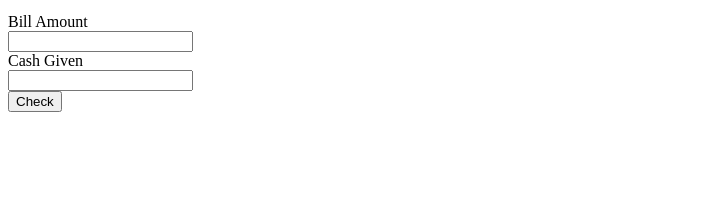
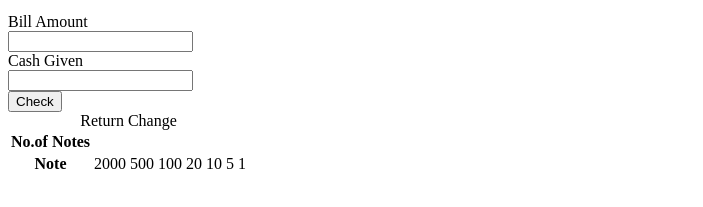
Before and after one commit to abirsinha88/Cash-Register-Manager, a plain HTML site: page index.html in a window 1280 px wide. Shown: the part 101-308 px from the top of the page, without its empty margins (0-703 px from the left). Drawn offline with Linux system fonts and the light colour scheme.

Commit message:
table elements added

```diff
--- a/index.html
+++ b/index.html
@@ -3,7 +3,7 @@
 <head>
     <meta charset="UTF-8">
     <meta name="viewport" content="width=device-width, initial-scale=1.0">
-    <title>Document</title>
+    <title>Cash Register</title>
 </head>
 <body>
     <h1>Cash Register Manager</h1>
@@ -13,5 +13,28 @@
     <label for="bill-amount">Cash Given</label><br>
     <input type="number" name="cash-given" id="cash-given"><br>
     <button>Check</button>
+    <table>
+        <caption>Return Change</caption>
+        <tr>
+            <th>No.of Notes</th>
+            <td></td>
+            <td></td>
+            <td></td>
+            <td></td>
+            <td></td>
+            <td></td>
+            <td></td>
+        </tr>
+        <tr>
+            <th>Note</th>
+            <td>2000</td>
+            <td>500</td>
+            <td>100</td>
+            <td>20</td>
+            <td>10</td>
+            <td>5</td>
+            <td>1</td>
+        </tr>
+    </table>
 </body>
 </html>
```
